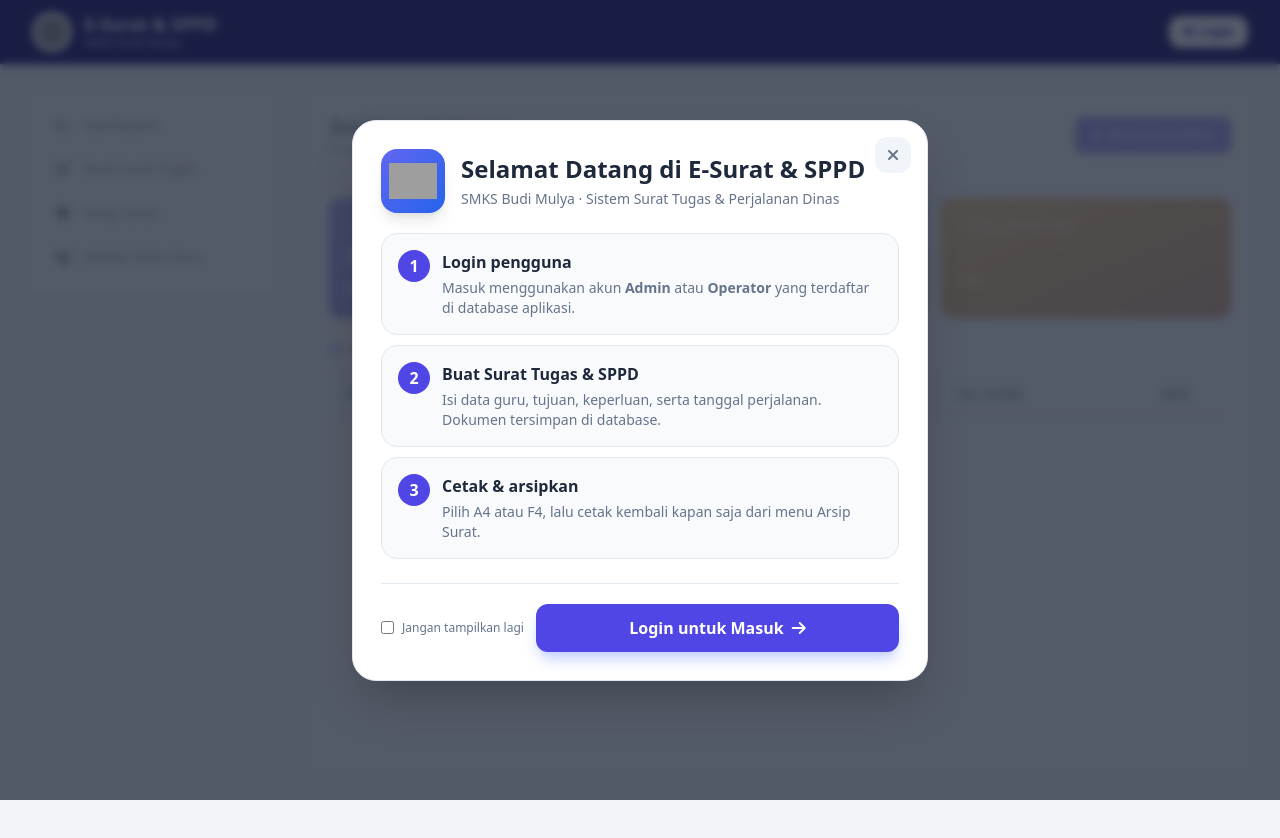
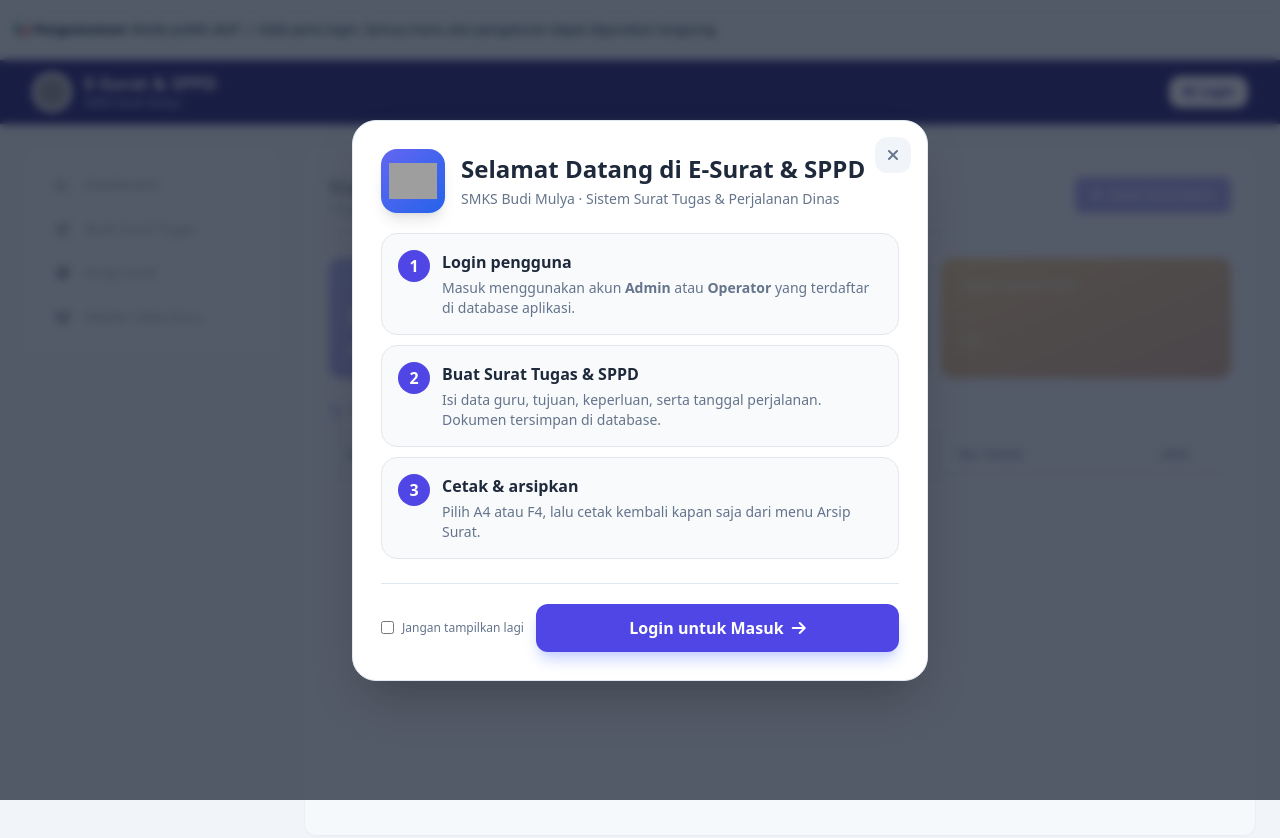
Before and after one commit to smksbudimulya/Fast-SPPD, a plain HTML site: page index.html in a window 1280 px wide. Before the commit the page ends 800 px from the top, so only its background shows below. Drawn offline with nearby package versions, Linux system fonts and the light colour scheme; grey boxes are pictures that could not be loaded.

Commit message:
Add files via upload

```diff
--- a/config.js
+++ b/config.js
@@ -1,14 +1,23 @@
-// E-Surat & SPPD — GitHub Static / Preview Mode
-// Tidak menggunakan database, Apps Script, Cloudflare Worker, atau localStorage.
+// E-Surat & SPPD — GitHub Public / No Login
 window.ESURAT_CONFIG = {
-  mode: "static-preview",
+  mode: "public-no-login",
+  auth: false,
+  role: "admin",
   school: {
     nama: "SMKS Budi Mulya",
     alamat: "Jl. Raya Kasiman",
     kabupaten: "Bojonegoro",
     provinsi: "Jawa Timur",
-    telepon: "", email: "", website: "", npsn: "",
+    telepon: "",
+    email: "",
+    website: "",
+    npsn: "",
     logo: "https://res.cloudinary.com/bwmgqxug/image/upload/v1789022731/logo95_-_Copy.png",
-    kepalaSekolah: "", nipKepala: ""
+    kepalaSekolah: "",
+    nipKepala: ""
+  },
+  announcement: {
+    enabled: true,
+    text: "Mode publik aktif — tidak perlu login. Semua menu dan pengaturan dapat digunakan langsung."
   }
 };
--- a/index.html
+++ b/index.html
@@ -2435,5 +2435,37 @@ window.ESURAT_RUNTIME_SETTINGS=JSON.parse(JSON.stringify(window.ESURAT_CONFIG.sc
 window.getStaticSchoolSettings=function(){return Object.assign({},window.ESURAT_RUNTIME_SETTINGS)};
 window.setStaticSchoolSettings=function(data){Object.assign(window.ESURAT_RUNTIME_SETTINGS,data||{});return getStaticSchoolSettings()};
 </script>
+
+<script>
+/* E-SURAT PUBLIC NO-LOGIN MODE */
+window.ESURAT_PUBLIC_MODE = true;
+window.ESURAT_ROLE = "admin";
+window.ESURAT_AUTHENTICATED = true;
+
+document.addEventListener("DOMContentLoaded", function () {
+  // Hide common login/auth UI if present.
+  [
+    "#loginPage", "#loginModal", "#authPage", "#loginOverlay",
+    ".login-page", ".login-screen", ".auth-screen"
+  ].forEach(function(sel){
+    document.querySelectorAll(sel).forEach(function(el){
+      el.style.display = "none";
+    });
+  });
+
+  // Show a lightweight announcement instead of login.
+  var ann = document.createElement("div");
+  ann.id = "publicAnnouncement";
+  ann.innerHTML =
+    '<div style="padding:10px 14px;border-radius:12px;background:#eef7f5;margin:10px 0;font-size:13px;">' +
+    '<strong>📢 Pengumuman:</strong> Mode publik aktif — tidak perlu login. ' +
+    'Semua menu dan pengaturan dapat digunakan langsung.' +
+    '</div>';
+
+  var target = document.querySelector("main, .container, .app-container, body");
+  if (target) target.insertBefore(ann, target.firstChild);
+});
+</script>
+
 </body>
 </html>
```
Also changed, not shown: 1 other file.
